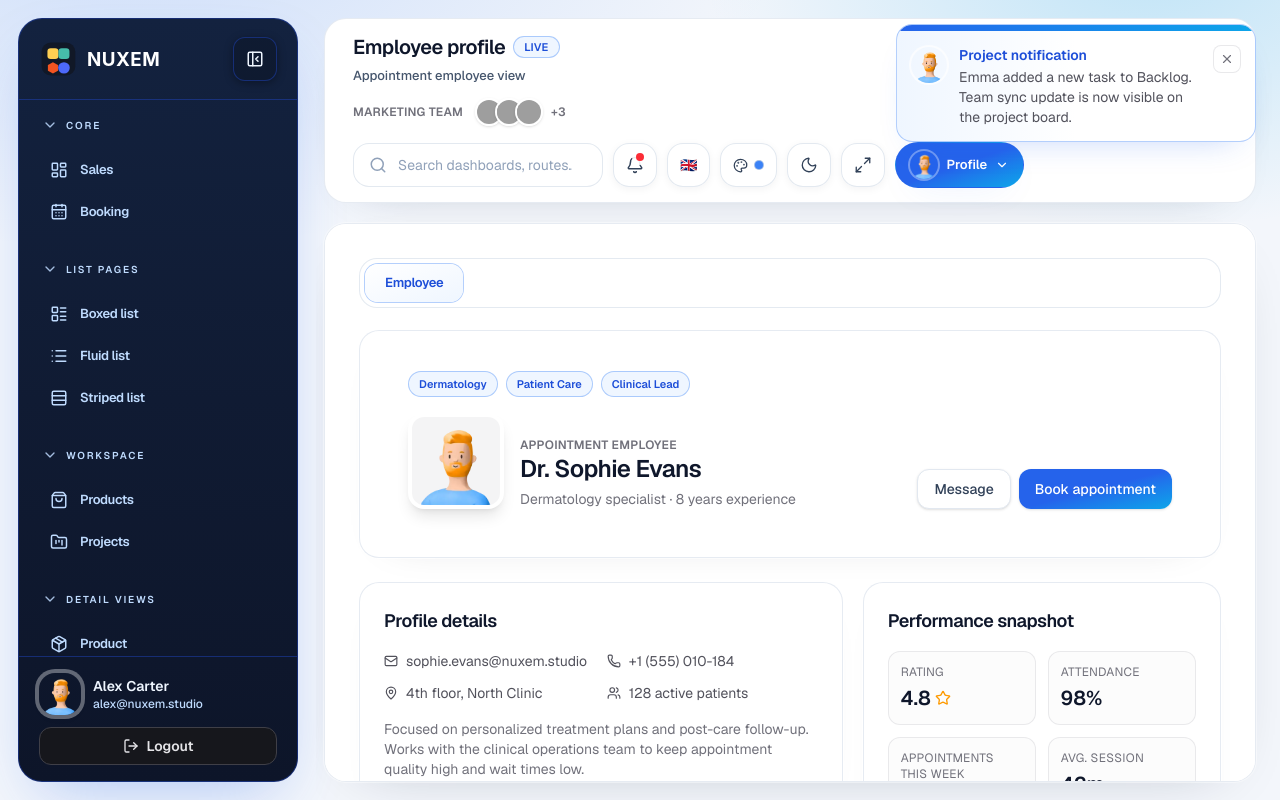
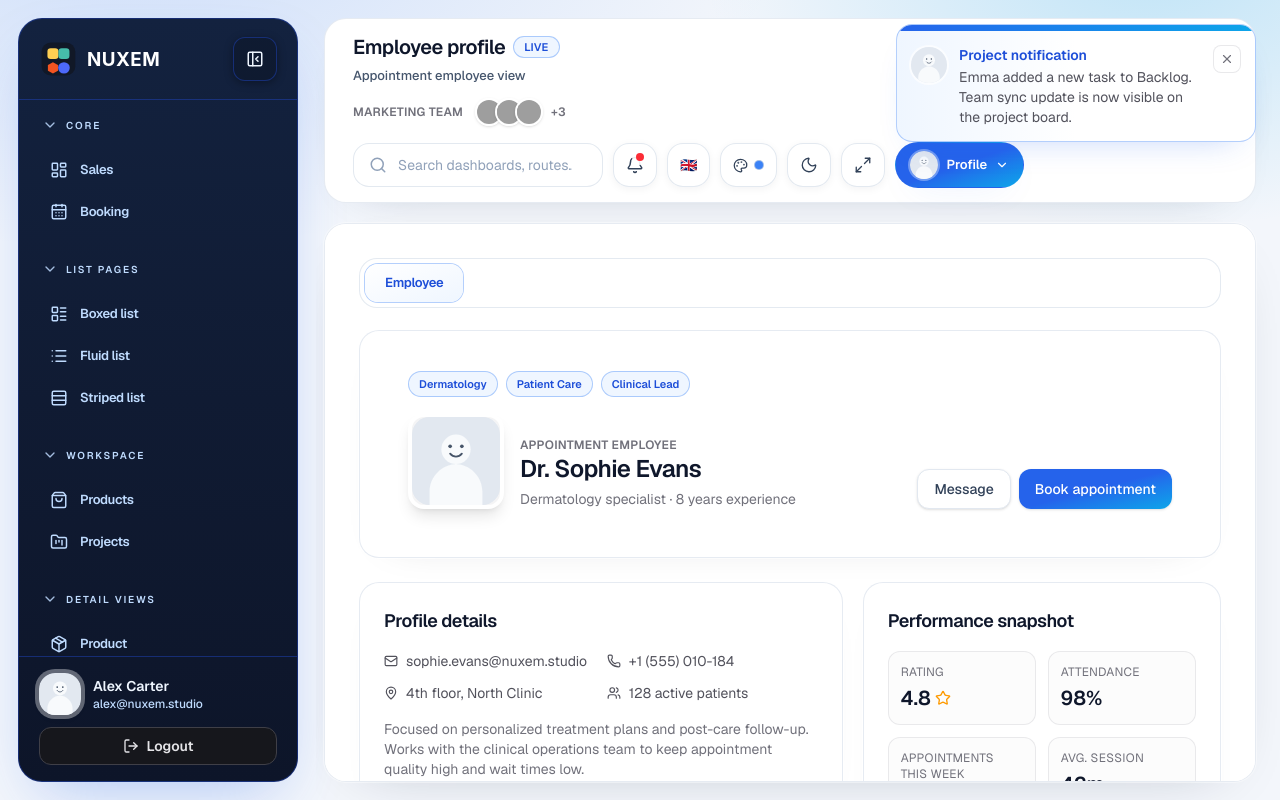
Before and after one commit to Essid-theme-dev/nuxem.io, a Next.js app: page /appointment/employee/1 in a window 1280 px wide. Built offline with nearby package versions, Linux system fonts and the light colour scheme; grey boxes are pictures that could not be loaded.

Commit message:
change images

```diff
--- a/app/components/blocks/employee-profile-page.tsx
+++ b/app/components/blocks/employee-profile-page.tsx
@@ -2,6 +2,7 @@
 
 import { useState } from "react";
 import Image from "next/image";
+import { publicAssetPath } from "@/app/lib/public-asset";
 import { CalendarDays, Clock3, Mail, MapPin, Phone, Star, Users } from "lucide-react";
 import { Badge } from "../ui/badge";
 import { Button } from "../ui/button";
@@ -42,7 +43,7 @@ export function EmployeeProfilePage() {
         <div className="flex flex-col gap-5 px-6 pb-6 pt-4 md:flex-row md:items-end md:justify-between">
           <div className="flex items-end gap-4">
             <div className="relative h-24 w-24 overflow-hidden rounded-2xl border-4 border-white bg-zinc-100 shadow-lg dark:border-zinc-900">
-              <Image src="/user-avatar.webp" alt="Employee portrait" fill className="object-cover" />
+              <Image src={publicAssetPath("/user-avatar.svg")} alt="Employee portrait" fill className="object-cover" />
             </div>
             <div>
               <p className="text-xs font-semibold uppercase tracking-wide text-zinc-500">Appointment employee</p>
--- a/app/components/brand/logo.tsx
+++ b/app/components/brand/logo.tsx
@@ -2,6 +2,7 @@
 
 import { clsx } from "clsx";
 import Image from "next/image";
+import { publicAssetPath } from "@/app/lib/public-asset";
 
 type LogoMarkProps = {
   width?: number;
@@ -12,7 +13,7 @@ type LogoMarkProps = {
 export function LogoMark({ width = 168, height = 48, className }: LogoMarkProps) {
   return (
     <Image
-      src="/logo.svg"
+      src={publicAssetPath("/logo.svg")}
       alt="Nuxem logo"
       width={width}
       height={height}
--- a/app/components/dashboard-shell.tsx
+++ b/app/components/dashboard-shell.tsx
@@ -6,6 +6,7 @@ import Link from "next/link";
 import { usePathname } from "next/navigation";
 import { useEffect, useMemo, useRef, useState } from "react";
 import { LogoLockup } from "@/app/components/brand/logo";
+import { publicAssetPath } from "@/app/lib/public-asset";
 import { PageTabs } from "@/app/components/layout/page-tabs";
 import { getTabGroupForPath, navSections, resolvePageMeta } from "@/app/config/navigation";
 import { t } from "@/app/lib/i18n";
@@ -295,7 +296,7 @@ export default function DashboardShell({ children }: DashboardShellProps) {
           <div className={`flex items-center ${collapsed ? "flex-col gap-2" : "gap-3"}`}>
           <div className="relative size-[42px] shrink-0 overflow-hidden rounded-2xl shadow-md ring-4 ring-white/35 dark:ring-white/10">
             <Image
-              src="/user-avatar.webp"
+              src={publicAssetPath("/user-avatar.svg")}
               alt="Alex Carter avatar"
               fill
               className="object-cover"
@@ -341,7 +342,7 @@ export default function DashboardShell({ children }: DashboardShellProps) {
               </div>
               <div className="flex items-start gap-3 p-3.5">
                 <div className="relative mt-0.5 size-9 shrink-0 overflow-hidden rounded-full ring-2 ring-white/70 dark:ring-zinc-800">
-                  <Image src="/user-avatar.webp" alt="Emma avatar" fill className="object-cover" />
+                  <Image src={publicAssetPath("/user-avatar.svg")} alt="Emma avatar" fill className="object-cover" />
                 </div>
                 <div className="min-w-0 flex-1">
                   <div className="flex items-center justify-between gap-2">
@@ -596,7 +597,7 @@ export default function DashboardShell({ children }: DashboardShellProps) {
               >
                 <span className="relative size-7 overflow-hidden rounded-full ring-2 ring-white/35">
                   <Image
-                    src="/user-avatar.webp"
+                    src={publicAssetPath("/user-avatar.svg")}
                     alt="Profile avatar"
                     fill
                     className="object-cover"
--- a/app/layout.tsx
+++ b/app/layout.tsx
@@ -1,5 +1,6 @@
 import type { Metadata } from "next";
 import { Geist, Geist_Mono } from "next/font/google";
+import { publicAssetPath } from "@/app/lib/public-asset";
 import "./globals.css";
 
 const geistSans = Geist({
@@ -16,9 +17,9 @@ export const metadata: Metadata = {
   title: "Nuxem Dashboard",
   description: "Dashboard app with collapsible sidebar and top navbar",
   icons: {
-    icon: "/logo-icon.svg",
-    shortcut: "/logo-icon.svg",
-    apple: "/logo-icon.svg",
+    icon: publicAssetPath("/logo-icon.svg"),
+    shortcut: publicAssetPath("/logo-icon.svg"),
+    apple: publicAssetPath("/logo-icon.svg"),
   },
 };
 
--- /dev/null
+++ b/app/lib/public-asset.ts
@@ -0,0 +1,6 @@
+/** `/public` URLs for subpath deploys (e.g. GitHub Pages). Set in next.config `env`. */
+export function publicAssetPath(path: string): string {
+  const base = process.env.NEXT_PUBLIC_BASE_PATH ?? "";
+  const normalized = path.startsWith("/") ? path : `/${path}`;
+  return `${base}${normalized}`;
+}
--- a/next.config.ts
+++ b/next.config.ts
@@ -5,6 +5,9 @@ const repoName = process.env.GITHUB_REPOSITORY?.split("/")[1] ?? "";
 const projectBasePath = isGitHubActions && repoName ? `/${repoName}` : "";
 
 const nextConfig: NextConfig = {
+  env: {
+    NEXT_PUBLIC_BASE_PATH: projectBasePath,
+  },
   output: "export",
   trailingSlash: true,
   basePath: projectBasePath || undefined,
```
